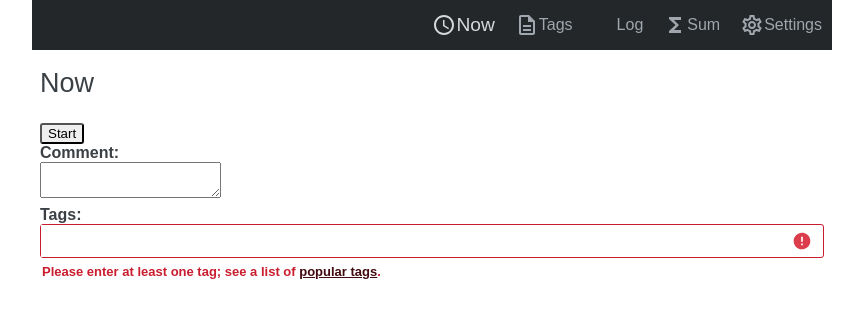
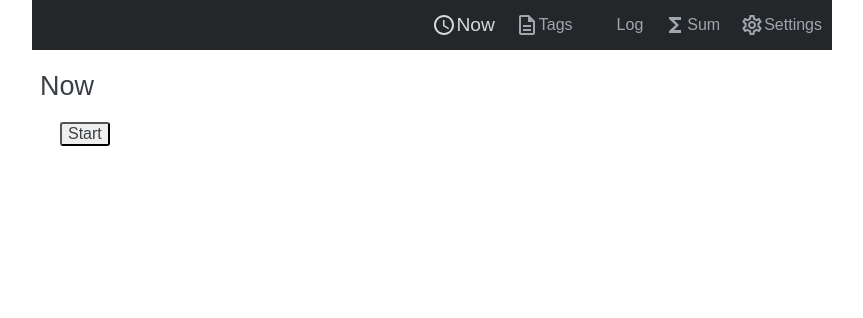
Before and after one commit to cwellsx/time, a React (Create React App) app: page / in a window 1280 px wide. Shown: the top 318 px of the page, without its empty margins (208-1071 px from the left). Built offline with nearby package versions, Linux system fonts and the light colour scheme; some icons are missing; what date-and-time would draw is missing.

Commit message:
CSS for the Now page

```diff
--- a/src/App.css
+++ b/src/App.css
@@ -1,7 +1,30 @@
+/* reset */
+
+h1,
+h2,
+h5,
+h6,
+p {
+  margin: 0;
+  padding: 0;
+  border: 0;
+}
+
+* {
+  box-sizing: border-box;
+  color: rgb(59, 64, 69);
+  font-size: inherit;
+  font-family: inherit;
+  font-style: inherit;
+}
+
+/* app-specific */
+
 html {
   font-family: Arial, "Helvetica Neue", Helvetica, sans-serif;
   font-size: 100%;
   color: rgb(59, 64, 69);
+  line-height: 150%;
 }
 
 body {
@@ -17,22 +40,19 @@ body {
   padding: 0 0.5em;
 }
 
+#content > * {
+  margin-bottom: 1.5rem;
+}
+
 h1 {
   font-weight: 400;
   font-size: 2.07692308rem;
   font-size: 27px;
-  margin-bottom: 24px;
+  margin-top: 1.5rem;
 }
 
 h2 {
   font-weight: 400;
-}
-
-form {
-  display: inline-block;
-  padding: 0.5em;
-  border: 1px solid rgb(214, 217, 220);
-  border-radius: 3px;
 }
 
 .hidden {
@@ -64,12 +84,12 @@ a {
   cursor: pointer;
 }
 
-input[type="text"] {
+/* input[type="text"] {
   font-size: 14px;
   padding: 8px 10px;
   font-family: Arial, "Helvetica Neue", Helvetica, sans-serif;
   width: 100%;
-}
+} */
 
 *,
 *:before,
--- a/src/pages/Now.tsx
+++ b/src/pages/Now.tsx
@@ -1,3 +1,5 @@
+import './now.sass';
+
 import React, { useState } from 'react';
 
 import { EditorTags, OutputTags, TagCount } from '../tags';
@@ -16,12 +18,15 @@ class Displayed {
     if (!last) {
       this.started = false;
       this.time = "";
+      this.text = "";
     } else {
       this.started = last.type !== "stop";
-      this.time = `${this.started ? "Started" : "Stopped"} ${showWhen(last.when)}`;
+      this.text = this.started ? "Started" : "Stopped";
+      this.time = showWhen(last.when);
     }
   }
   readonly started: boolean;
+  readonly text: string;
   readonly time: string;
 }
 
@@ -29,7 +34,7 @@ export const Now: React.FunctionComponent<NowProps> = (props: NowProps) => {
   const [isTagsValid, setIsTagsValid] = useState<boolean>(false);
 
   const state = props.state;
-  const { time, started } = new Displayed(state);
+  const { text, time, started } = new Displayed(state);
 
   function onStart(event: React.MouseEvent<HTMLButtonElement>): void {
     event.preventDefault();
@@ -52,18 +57,36 @@ export const Now: React.FunctionComponent<NowProps> = (props: NowProps) => {
     return state.getAllTags();
   };
 
-  return (
+  const timeText = !time ? undefined : (
     <React.Fragment>
-      {time ? <div className="time">{time}</div> : undefined}
-      {!started ? <button onClick={onStart}>Start</button> : undefined}
+      <div>
+        <span>{text}:</span>
+        <span>{time}</span>
+      </div>
+    </React.Fragment>
+  );
+
+  const openButton = started ? undefined : (
+    <React.Fragment>
+      <div>
+        <span></span>
+        <span>
+          <button onClick={onStart}>Start</button>
+        </span>
+      </div>
+    </React.Fragment>
+  );
+
+  const what = !started ? undefined : (
+    <React.Fragment>
       <label>
-        Comment:
-        <br />
-        <textarea value={state.config.note} onChange={onComment} />
+        <span>Comment:</span>
+        <div>
+          <textarea className="comment" value={state.config.note} onChange={onComment} />
+        </div>
       </label>
       <label>
-        Tags:
-        <br />
+        <span>Tags:</span>
         <EditorTags
           inputTags={state.config.tags || []}
           result={setOutputTags}
@@ -77,4 +100,14 @@ export const Now: React.FunctionComponent<NowProps> = (props: NowProps) => {
       </label>
     </React.Fragment>
   );
+
+  return (
+    <React.Fragment>
+      <div className="table">
+        {timeText}
+        {openButton}
+        {what}
+      </div>
+    </React.Fragment>
+  );
 };
--- /dev/null
+++ b/src/pages/now.sass
@@ -0,0 +1,31 @@
+.table
+  display: table
+  width: 100%
+  border-collapse: collapse
+  /* border-spacing: 1em */
+
+  > *
+    display: table-row
+    margin-top: 1em
+
+    &:not(:last-child) > *
+      padding-bottom: 1.5rem
+
+    > *
+      display: table-cell
+      vertical-align: top
+      /* border: 1px solid */
+
+      &:first-child
+        /* 20px is too narrow but the table column will expand to fit the text, I just want it as narrow as possible */
+        width: 20px
+        text-align: right
+
+      &:not(:last-child)
+        padding-right: 10px
+
+      /* &:not(:first-child)
+       padding-top: 1.5rem */
+
+.comment
+  width: 100%
--- a/src/topbar/Topbar.sass
+++ b/src/topbar/Topbar.sass
@@ -30,7 +30,6 @@ $fore-bright: rgb(214, 217, 220)
     margin: 0
     padding: 0
     float: right
-    // align-items: center
 
     li.icon
       display: flex
@@ -45,7 +44,7 @@ $fore-bright: rgb(214, 217, 220)
       /* color the SVGs by overriding their internal stylesheets */
       fill: $fore-normal
 
-    a
+    a > span
       color: $fore-normal
       vertical-align: bottom
 
@@ -64,7 +63,8 @@ $fore-bright: rgb(214, 217, 220)
         fill: $fore-bright
 
     a.active
-      color: $fore-bright
-      font-size: larger
+      span
+        color: $fore-bright
+        font-size: larger
       svg
         fill: $fore-bright
--- a/src/topbar/Topbar.tsx
+++ b/src/topbar/Topbar.tsx
@@ -1,4 +1,4 @@
-import './Topbar.sass';
+import './topbar.sass';
 
 import React from 'react';
 import * as ReactRouter from 'react-router-dom';
```
